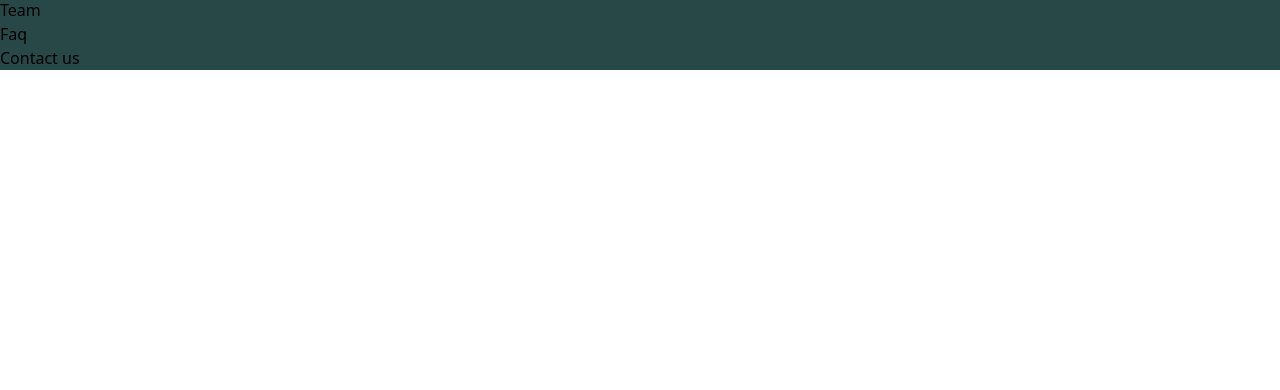
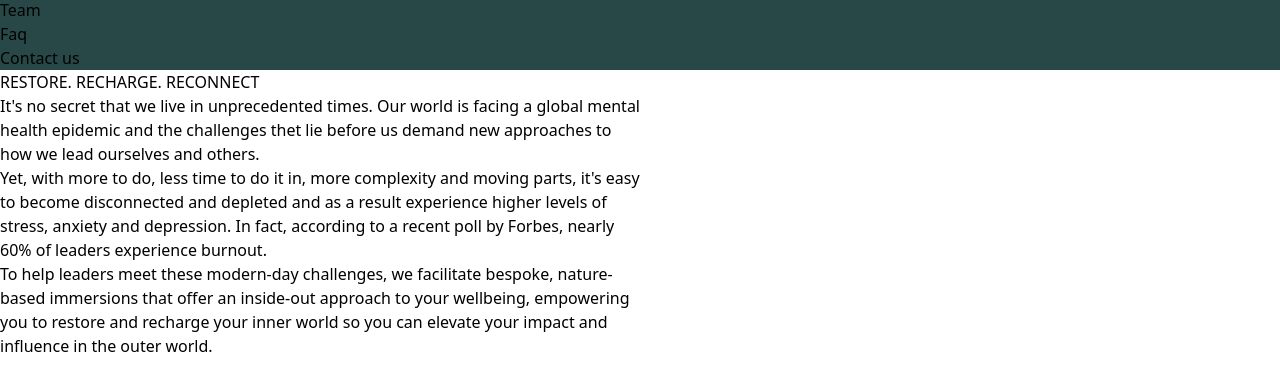
Before and after one commit to lilmithi/Elemental, a React (Create React App) app: page / in a window 1280 px wide. Shown: the part 922-1312 px from the top of the page. Before the commit the page ends 992 px from the top, so only its background shows below. Built offline with nearby package versions, Linux system fonts and the light colour scheme.

Commit message:
Add Empower section component

```diff
--- a/src/pages/Home/HomePage.js
+++ b/src/pages/Home/HomePage.js
@@ -1,12 +1,14 @@
 import React from "react";
 import Hero from "../../components/Hero";
 import LinksList from "../../components/LinksList";
+import EmpowerSection from "./EmpowerSection";
 
 function HomePage() {
   return (
     <div className="">
       <Hero />
       <LinksList />
+      <EmpowerSection/>
     </div>
   );
 }
```
